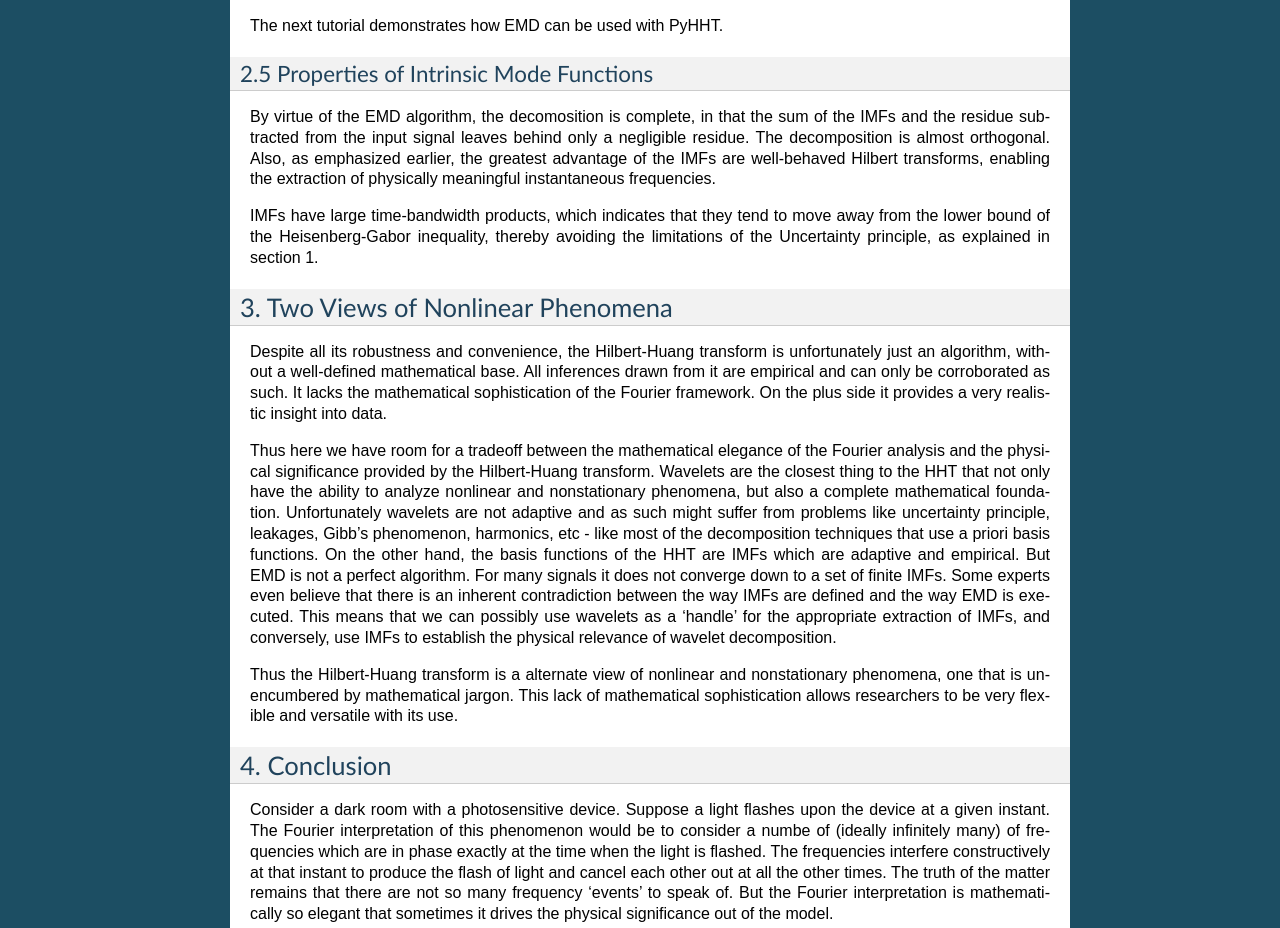
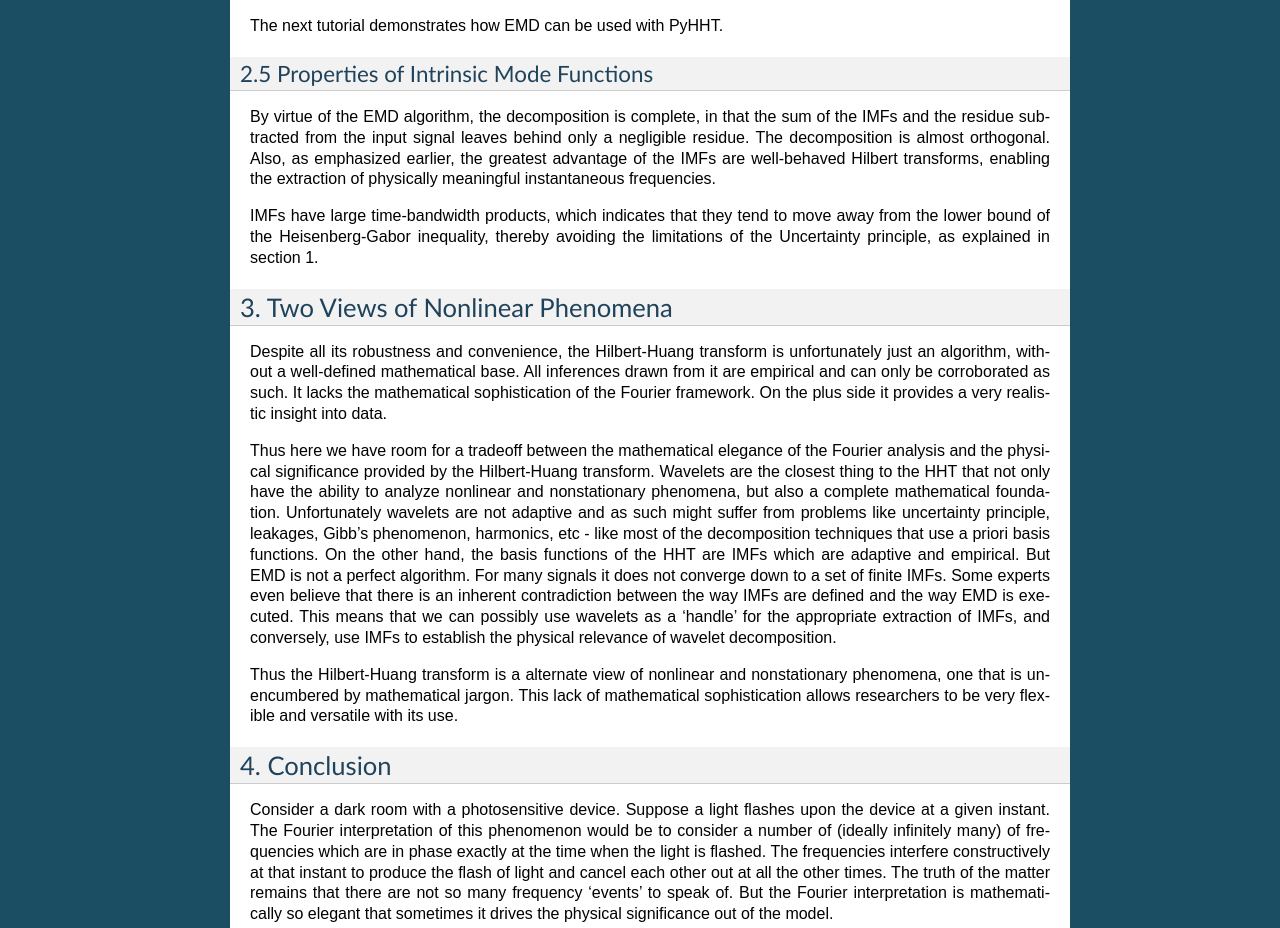
Before and after one commit to jaidevd/pyhht, a Sphinx documentation site: the page built from docs/source/tutorials/hilbert_view_nonlinearity.rst, in a window 1280 px wide and 1400 px high, scrolled down 4422 px. Shown: the part 153-1081 px from the top of the window. Built offline with Sphinx 7.4.7, drawn with Linux system fonts in a browser that asks for light colours; some of the changed text lies outside the part shown.

Commit message:
Fix minor typos

```diff
--- a/docs/source/tutorials/hilbert_view_nonlinearity.rst
+++ b/docs/source/tutorials/hilbert_view_nonlinearity.rst
@@ -268,7 +268,7 @@
 2.5 Properties of Intrinsic Mode Functions
 ++++++++++++++++++++++++++++++++++++++++++
 
-By virtue of the EMD algorithm, the decomosition is complete, in that the sum
+By virtue of the EMD algorithm, the decomposition is complete, in that the sum
 of the IMFs and the residue subtracted from the input signal leaves behind
 only a negligible residue. The decomposition is almost orthogonal. Also, as
 emphasized earlier, the greatest advantage of the IMFs are well-behaved
@@ -315,7 +315,7 @@
 
 Consider a dark room with a photosensitive device. Suppose a light flashes upon
 the device at a given instant. The Fourier interpretation of this phenomenon
-would be to consider a numbe of (ideally infinitely many) of frequencies which
+would be to consider a number of (ideally infinitely many) of frequencies which
 are in phase exactly at the time when the light is flashed. The frequencies
 interfere constructively at that instant to produce the flash of light and
 cancel each other out at all the other times. The truth of the matter remains
```
Also changed, not shown: other parts of docs/source/tutorials/hilbert_view_nonlinearity.rst (+4 -4 lines).
